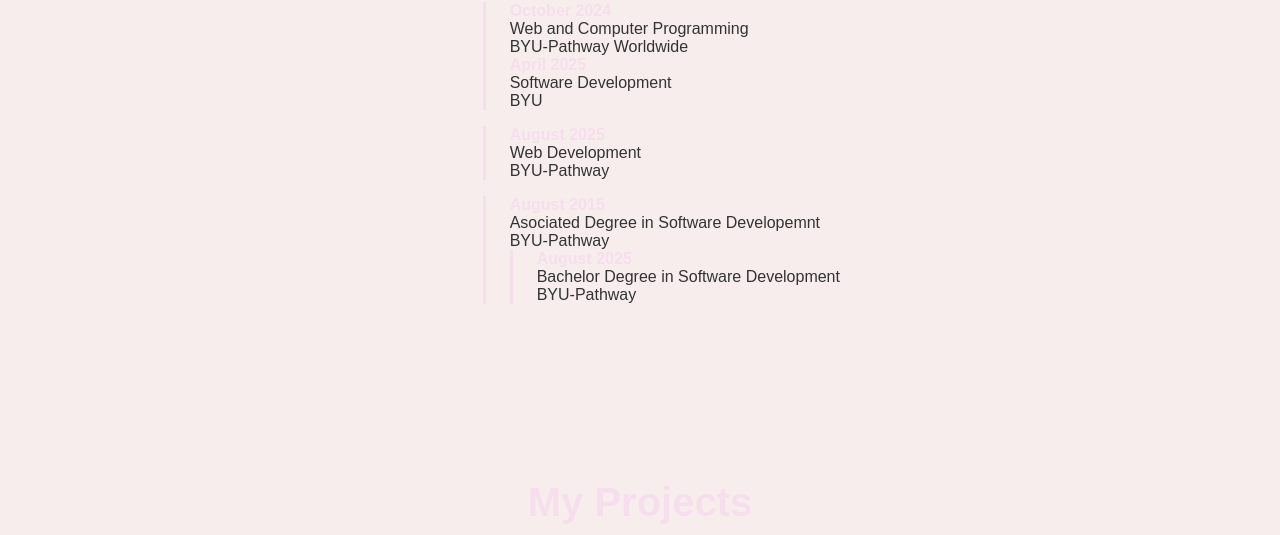
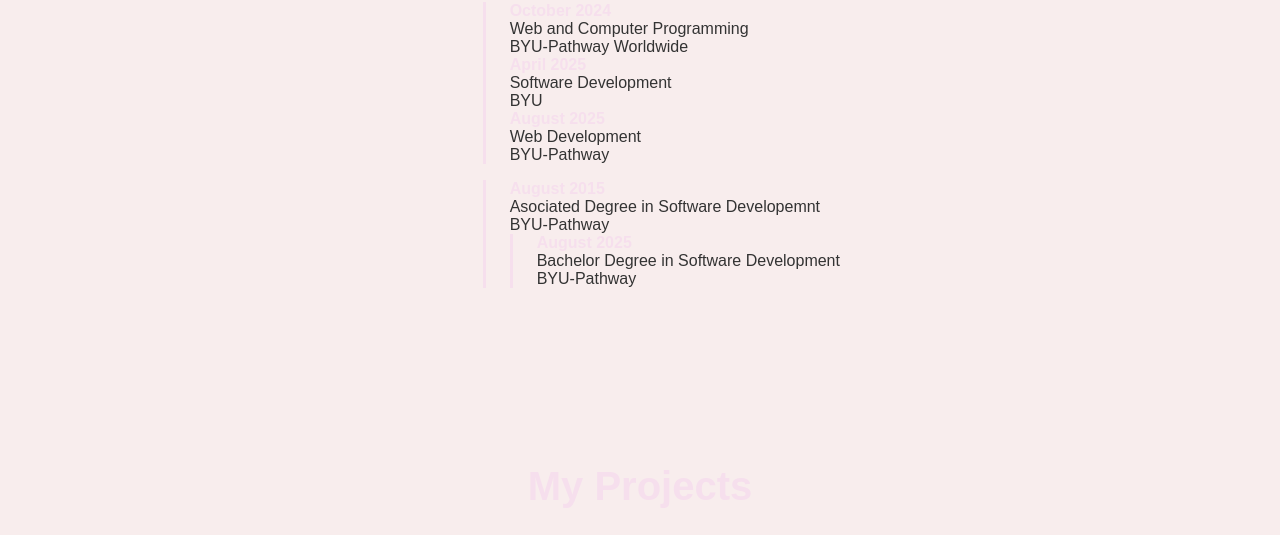
Before and after one commit to desivar/landingpage, a plain HTML site: page index.html in a window 1280 px wide. Shown: the part 1329-1864 px from the top of the page. Drawn offline with Linux system fonts and the light colour scheme.

Commit message:
Fixed  the about section

```diff
--- a/index.html
+++ b/index.html
@@ -153,8 +153,6 @@
                         <div class="education-year">April 2025 </div>
                         <div class="education-degree">Software Development</div>
                         <div class="education-school">BYU </div>
-                    </div>
-                    <div class="education-item">
                         <div class="education-year">August  2025 </div>
                         <div class="education-degree">Web Development</div>
                         <div class="education-school">BYU-Pathway</div>
```
